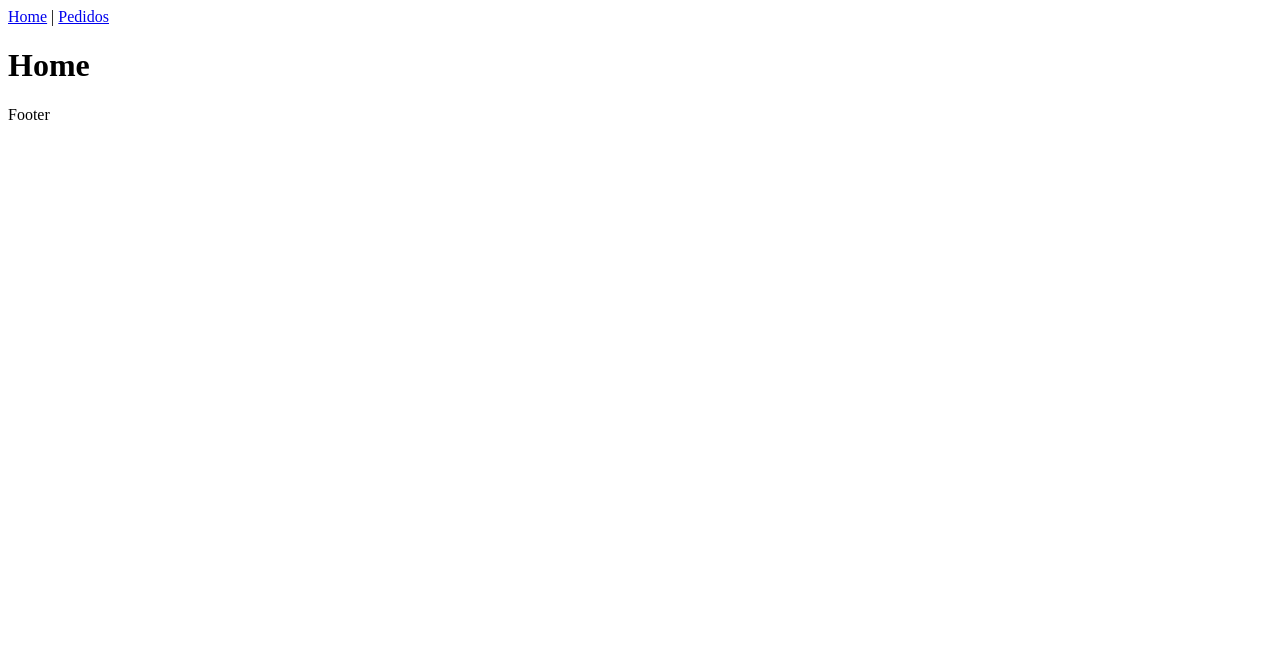
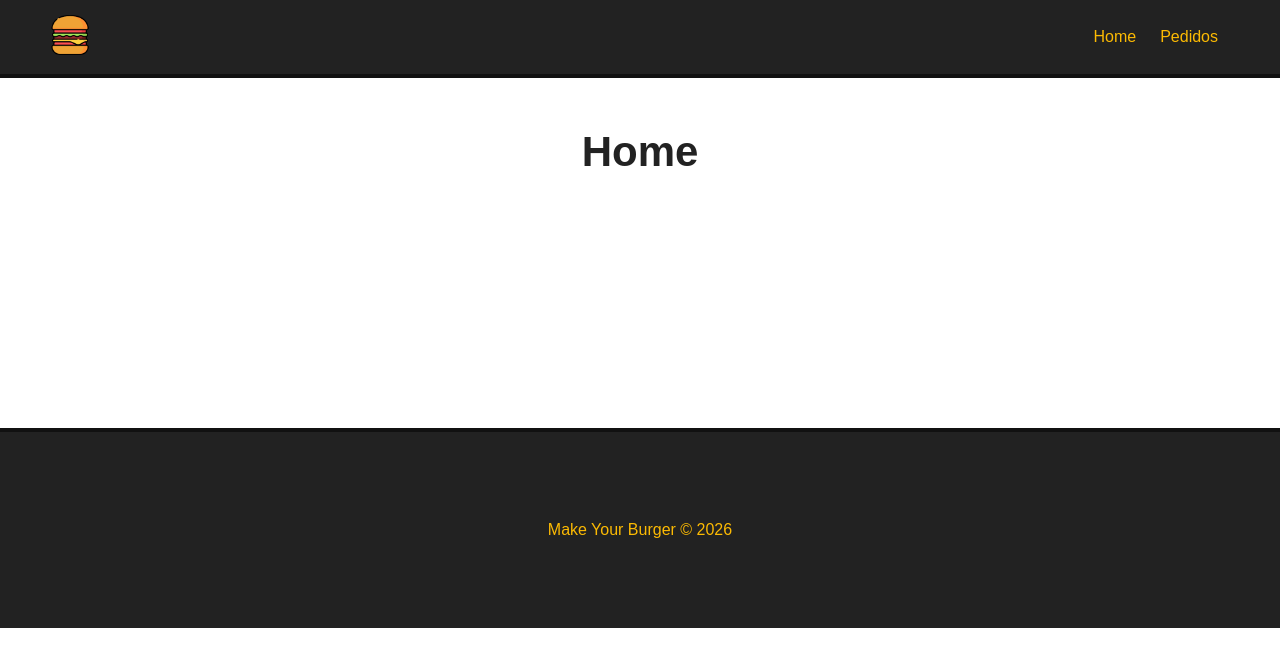
Before and after one commit to caikecunha/make-your-burger, a Vue app: page / in a window 1280 px wide. Shown: the top 666 px of the page. Built offline with nearby package versions, Linux system fonts and the light colour scheme.

Commit message:
feat: implementar o Vue Router, e criar as views Home e Pedidos

```diff
--- a/src/App.vue
+++ b/src/App.vue
@@ -1,5 +1,5 @@
 <template>
-  <Navbar />
+  <Navbar :logo="logo_src" :alt="app_name" />
   <router-view/>
   <Footer />
 </template>
@@ -12,10 +12,33 @@
     components: {
       Navbar,
       Footer
+    },
+    data() {
+      return {
+        logo_src: "/img/logo.png",
+        app_name: "Make Your Burger"
+      }
     }
   }
 </script>
 
 <style>
+  * {
+    font-family: Arial, Helvetica, sans-serif;
+    padding: 0;
+    margin: 0;
+    box-sizing: border-box;
+  }
 
+  .main-container {
+    margin: 50px;
+    min-height: 250px;
+  }
+
+  h1 {
+    text-align: center;
+    font-size: 42px;
+    margin-bottom: 30px;
+    color: #222;
+  }
 </style>
--- a/src/components/Footer.vue
+++ b/src/components/Footer.vue
@@ -1,10 +1,23 @@
 <template>
-  <p>Footer</p>
+  <footer id="footer">
+    <p>Make Your Burger &copy; 2026</p>
+  </footer>
 </template>
 <script>
 export default {
   name: "Footer"
 }
 </script>
+
 <style scoped>
+  #footer {
+    height: 200px;
+    background-color: #222;
+    border-top: 4px solid #111;
+    color: #FCBA03;
+    display: flex;
+    align-items: center;
+    justify-content: center;
+    width: 100%;
+  }
 </style>
--- a/src/components/Navbar.vue
+++ b/src/components/Navbar.vue
@@ -1,16 +1,46 @@
 <template>
-  <nav>
-    <router-link to="/">
-      <img src="" id="logo">
+  <nav id="nav">
+    <router-link to="/" id="logo-url">
+      <img :src="logo" :alt="alt" id="logo">
     </router-link>
-    <router-link to="/">Home</router-link> |
+    <router-link to="/">Home</router-link>
     <router-link to="/pedidos">Pedidos</router-link>
   </nav>
 </template>
 <script>
 export default {
-  name: "Navbar"
+  name: "Navbar",
+  props: ["logo", "alt"]
 }
 </script>
 <style scoped>
+  #nav {
+    background-color: #222;
+    border-bottom: 4px solid #111;
+    padding: 15px 50px;
+    display: flex;
+    justify-content: flex-end;
+    align-items: center;
+}
+
+  #nav #logo-url {
+    margin: auto;
+    margin-left: 0;
+  }
+
+  #logo {
+    width: 40px;
+    height: 40px;
+  }
+
+  #nav a {
+    color: #FCBA03;
+    text-decoration: none;
+    margin: 12px;
+    transition: .5s;
+  }
+
+  #nav a:hover {
+    color: #FFFFFF;
+  }
 </style>
--- a/src/views/HomeView.vue
+++ b/src/views/HomeView.vue
@@ -1,5 +1,5 @@
 <template>
-  <div class="home">
+  <div class="main-container">
     <h1>Home</h1>
   </div>
 </template>
--- a/src/views/PedidosView.vue
+++ b/src/views/PedidosView.vue
@@ -1,5 +1,5 @@
 <template>
-  <div>
+  <div class="main-container">
     <h1>Pedidos</h1>
   </div>
 </template>
```
